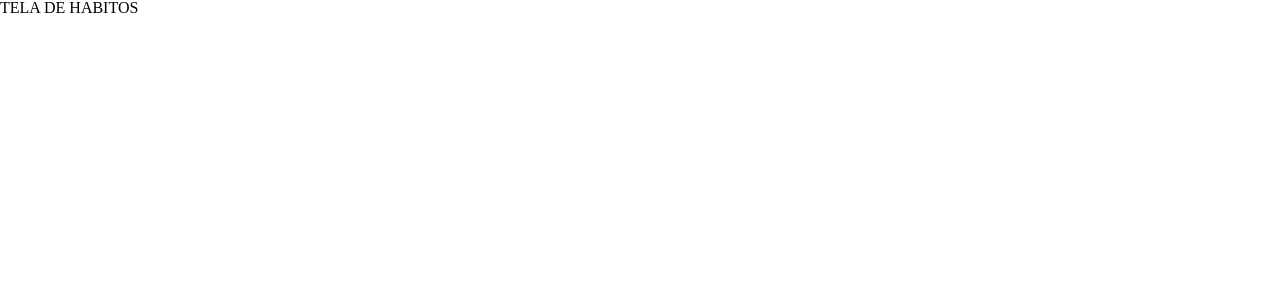
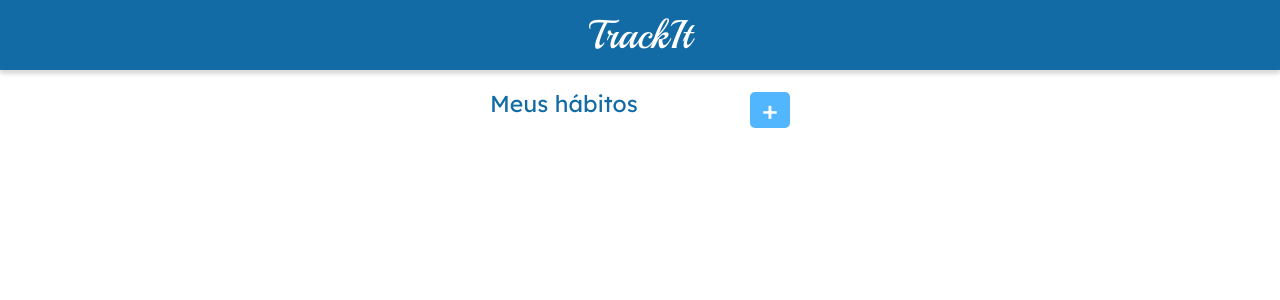
Before and after one commit to augustolfp/projeto10-trackit, a React (Create React App) app: page /habitos in a window 1280 px wide. Shown: the top 300 px of the page. Built offline with nearby package versions, Linux system fonts and the light colour scheme.

Commit message:
Criação do layout do botão de adicionar novo hábito

```diff
--- a/public/index.html
+++ b/public/index.html
@@ -4,6 +4,9 @@
     <link rel="preconnect" href="https://fonts.googleapis.com">
     <link rel="preconnect" href="https://fonts.gstatic.com" crossorigin>
     <link href="https://fonts.googleapis.com/css2?family=Playball&display=swap" rel="stylesheet">
+    <link rel="preconnect" href="https://fonts.googleapis.com">
+    <link rel="preconnect" href="https://fonts.gstatic.com" crossorigin>
+    <link href="https://fonts.googleapis.com/css2?family=Lexend+Deca&display=swap" rel="stylesheet">
     <link rel="preconnect" href="https://fonts.googleapis.com">
     <link rel="preconnect" href="https://fonts.gstatic.com" crossorigin>
     <link href="https://fonts.googleapis.com/css2?family=Lexend+Deca&display=swap" rel="stylesheet">
--- a/src/components/HabitsScreen/HabitsScreen.js
+++ b/src/components/HabitsScreen/HabitsScreen.js
@@ -1,5 +1,50 @@
+import UserContext from "../../contexts/UserContext";
+import React from "react";
+import axios from "axios";
+import TopBar from "../TopBar/TopBar";
+import styled from "styled-components";
+
 export default function HabitsScreen() {
     return(
-        <div>TELA DE HABITOS</div>
+        <Container>
+            <TopBar />
+            <TopTitle>
+                <h2>Meus hábitos</h2>
+                <button>+</button>
+            </TopTitle>
+        </Container>
     );
 }
+
+const TopTitle = styled.div`
+    display: flex;
+    justify-content: space-between;
+    width: 300px;
+    height: 36px;
+    margin: 22px 0;
+
+    h2 {
+        font-family: 'Lexend Deca', sans-serif;
+        font-size: 23px;
+        color: #126BA5;
+    }
+
+    button {
+        background-color: #52B6FF;
+        border-style: none;
+        border-radius: 5px;
+        color: white;
+        font-family: 'Lexend Deca', sans-serif;
+        font-size: 27px;
+        padding: 0 12px;
+    }
+
+`
+
+const Container = styled.div`
+    display: flex;
+    flex-direction: column;
+    align-items: center;
+    height: 100vh;
+    width: 100%;
+`
--- a/src/components/LoginScreen/LoginScreen.js
+++ b/src/components/LoginScreen/LoginScreen.js
@@ -16,7 +16,7 @@ export default function LoginScreen() {
 
     function handleLogin(event) {
         event.preventDefault();
-        setIsDisabled(() => !isDisabled);
+        setIsDisabled(true);
         const body = {
             email,
             password
@@ -30,10 +30,13 @@ export default function LoginScreen() {
                     Authorization: `Bearer ${answer.data.token}`
                 }
             })
-            navigate("/hoje")
+            navigate("/habitos")
         });
 
-        loginRequest.catch(answer => alert("Ocorreu um erro!"));
+        loginRequest.catch(answer =>
+            {alert("Ocorreu um erro, tente novamente!")
+            setIsDisabled(false)}
+            );
 
     }
 
--- a/src/components/TodayScreen/TodayScreen.js
+++ b/src/components/TodayScreen/TodayScreen.js
@@ -1,18 +1,23 @@
 import UserContext from "../../contexts/UserContext";
 import React from "react";
+import {useState, useEffect} from "react";
 import axios from "axios";
 import TopBar from "../TopBar/TopBar";
 import dayjs from "dayjs";
 import "dayjs/locale/pt-br";
 export default function TodayScreen() {
     const {token} = React.useContext(UserContext);
+    const [habits, setHabits] = useState({});
     let today = dayjs();
-    function getHabits() {
+
+    useEffect(() => {
         const habitsRequest = axios.get("https://mock-api.bootcamp.respondeai.com.br/api/v2/trackit/habits/today", token);
-        habitsRequest.then(answer => console.log(answer));
+        habitsRequest.then(answer => {
+            setHabits(answer.data);
+        });
         habitsRequest.catch(answer => console.log(answer));
-    }
-    getHabits();
+    },[]);
+
     return(
         <>
         <TopBar />
```
Also changed, not shown: src/components/App.js (+4 -6 lines).
